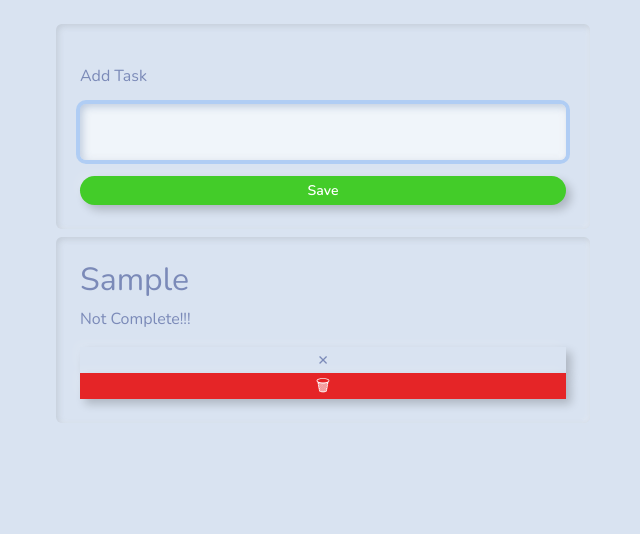
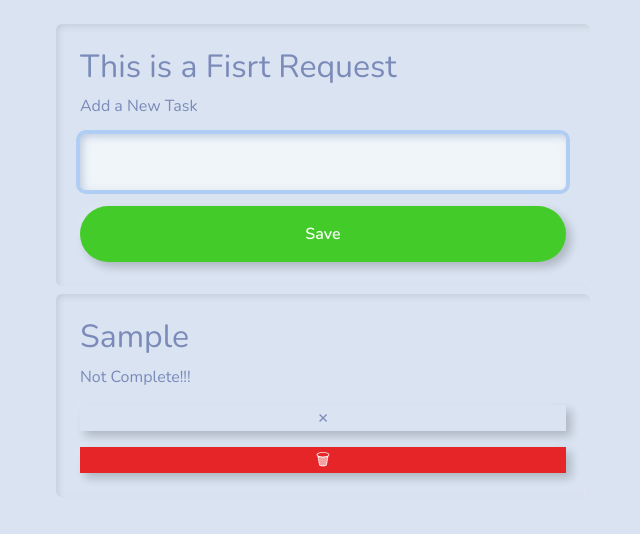
Before and after one commit to hackdante/reack-tasks-ts, a React (Create React App) app: page / in a window 1280 px wide. Both pictures are taken after typing "Sample" into the empty fields and a click on the button "Save". Shown: the top 534 px of the page, without its empty margins (317-957 px from the left). Built offline with nearby package versions, Linux system fonts and the light colour scheme.

Commit message:
First Pull Request

```diff
--- a/src/App.tsx
+++ b/src/App.tsx
@@ -44,8 +44,9 @@ function App(): JSX.Element {
         <div className="col-md-6 offset-md-3">
           <div className="card">
             <div className="card-body">
+              <h2>This is a Fisrt Request</h2>
               <form onSubmit={handleSubmit}>
-                <label className="form-control-plaintext">Add Task</label>
+                <label className="form-control-plaintext pt-0">Add a New Task</label>
                 <input
                   onChange={(e) => setNewTask(e.target.value)}
                   value={newTask}
@@ -55,7 +56,7 @@ function App(): JSX.Element {
                   autoFocus
                 />
                 <div className="d-grid gap-2">
-                  <button className="btn btn-outline-success btn-sm mt-3">
+                  <button className="btn btn-outline-success btn-md mt-3">
                     Save
                   </button>
                 </div>
@@ -76,7 +77,7 @@ function App(): JSX.Element {
                 {t.done ? "✓" : "✗"}
               </button>
               <button
-                className="btn-outline-danger"
+                className="btn-outline-danger mt-3"
                 onClick={() => removeTask(index)}
               >
                 🗑
```
Also changed, not shown: 1 other file (tests, documents, lock files or other folders).
